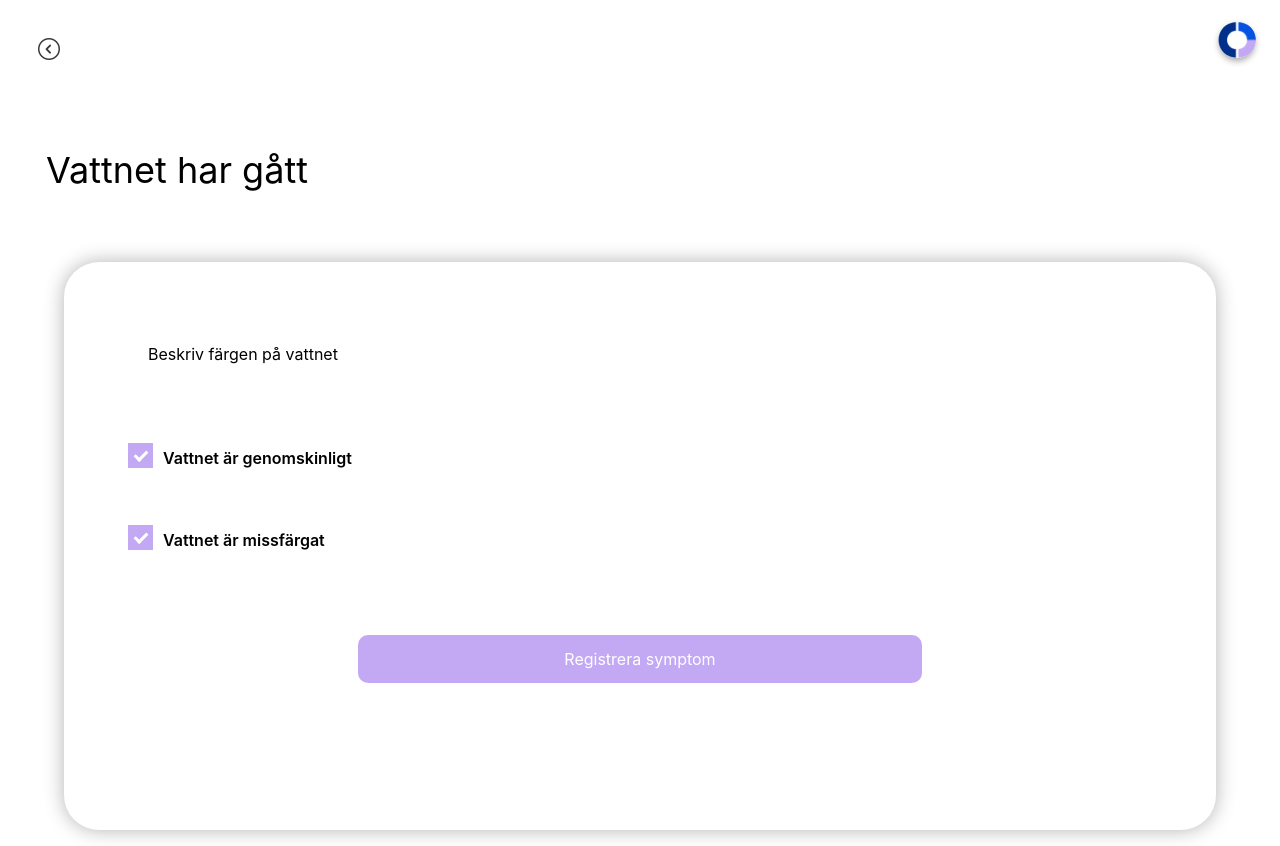
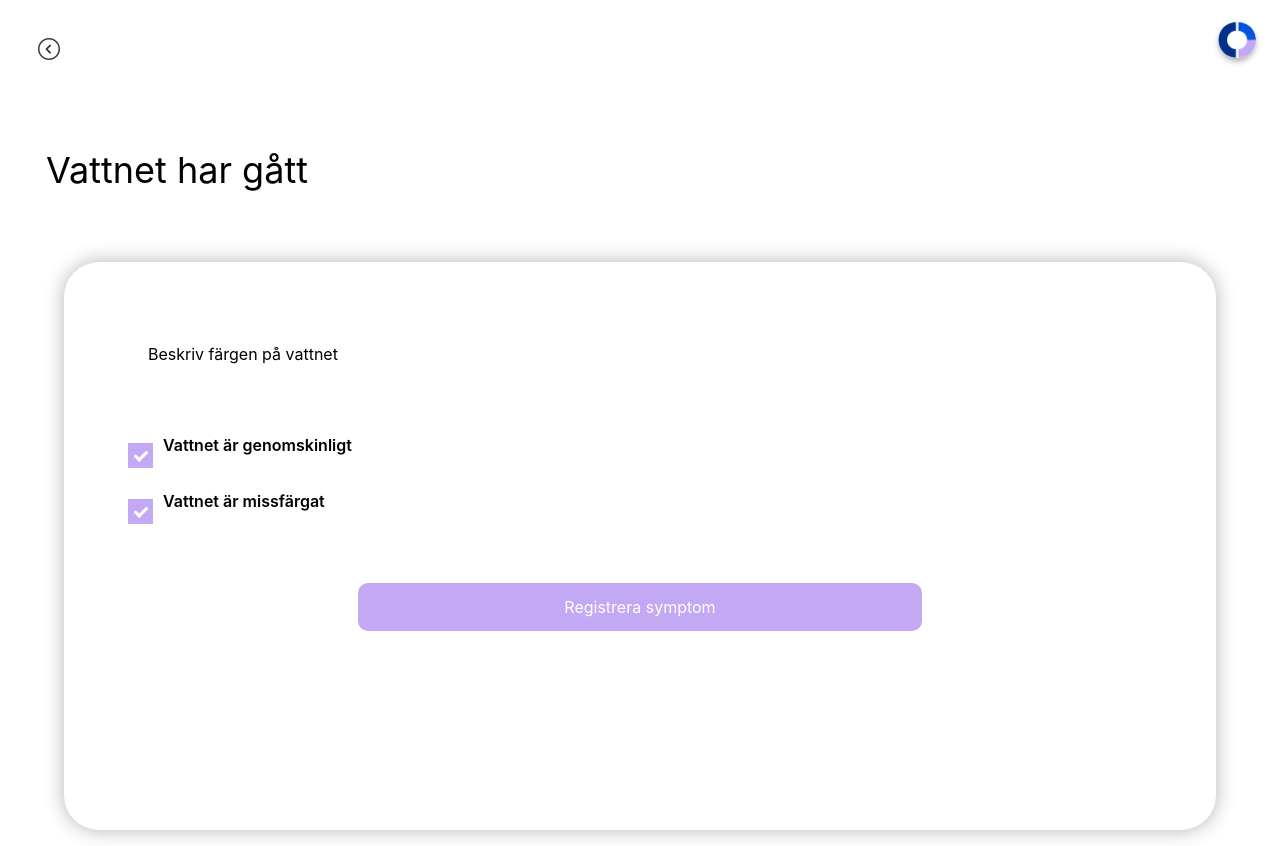
Before and after one commit to Rainiereed/obtrax-app, a React (Create React App) app: page /water in a window 1280 px wide. Built offline with nearby package versions, Linux system fonts and the light colour scheme.

Commit message:
Update Settings.scss

```diff
--- a/src/pages/Settings.scss
+++ b/src/pages/Settings.scss
@@ -1,4 +1,4 @@
-.container {
+.wrapper {
     padding: 25px;
   }
 
```
